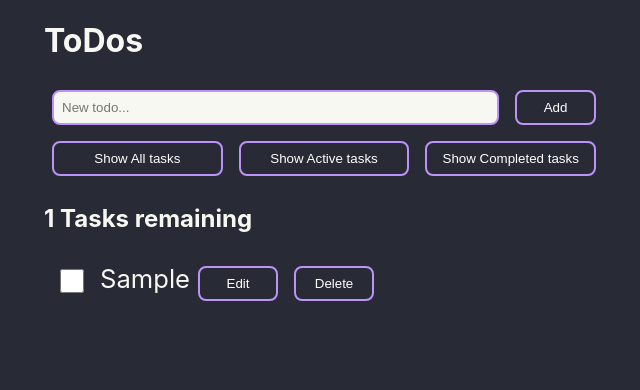
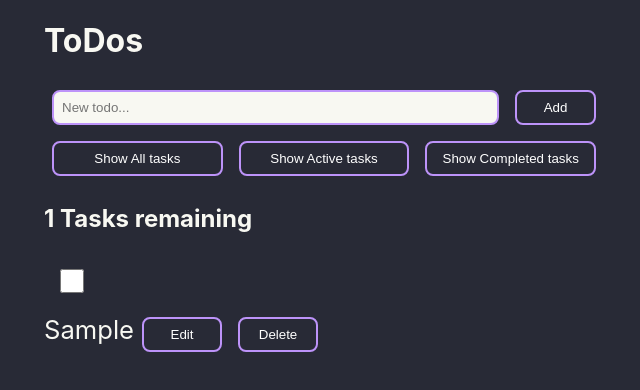
Before and after one commit to From-Sochi/TodoApp, a React (Create React App) app in the folder todoapp/: page / in a window 1280 px wide. Both pictures are taken after typing "Sample" into the empty fields and a click on the button "Add". Shown: the top 390 px of the page, without its empty margins (316-956 px from the left). Built offline with nearby package versions, Linux system fonts and the light colour scheme.

Commit message:
сделал кнопки изменить сохранить, осталось стилизовать

```diff
--- a/todoapp/src/app.tsx
+++ b/todoapp/src/app.tsx
@@ -13,7 +13,7 @@ import {
 } from './assets/styles/app.styles';
 
 function App() {
-    const [tasks, setTasks] = useState<{ id: string; content: string; checked: boolean }[]>([]);
+    const [tasks, setTasks] = useState<{ id: string; content: string; checked: boolean; isEditing: boolean; currentEditValue: string }[]>([]);
     const [value, setValue] = useState<string>('');
 
     function recording(event: React.ChangeEvent<HTMLInputElement>) {
@@ -22,7 +22,7 @@ function App() {
 
     function addTask() {
         if (value) {
-            setTasks([...tasks, { id: nanoid(), content: value, checked: false }]);
+            setTasks([...tasks, { id: nanoid(), content: value, checked: false, isEditing: false, currentEditValue: value }]);
             setValue('');
         }
     }
@@ -34,7 +34,31 @@ function App() {
     }
 
     function deleteTask(id: string) {
-        setTasks(tasks.filter(task => task.id !== id)); // Удаляем только конкретную задачу по id
+        setTasks(tasks.filter(task => task.id !== id));
+    }
+
+    function startEditing(id: string) {
+        setTasks(tasks.map(task =>
+            task.id === id ? { ...task, isEditing: true, currentEditValue: task.content } : task
+        ));
+    }
+
+    function saveEdit(id: string) {
+        setTasks(tasks.map(task =>
+            task.id === id ? { ...task, content: task.currentEditValue, isEditing: false } : task
+        ));
+    }
+
+    function cancelEdit(id: string) {
+        setTasks(tasks.map(task =>
+            task.id === id ? { ...task, isEditing: false } : task
+        ));
+    }
+
+    function handleEditChange(id: string, value: string) {
+        setTasks(tasks.map(task =>
+            task.id === id ? { ...task, currentEditValue: value } : task
+        ));
     }
 
     let res = tasks.map((task) => {
@@ -45,9 +69,23 @@ function App() {
                     checked={task.checked}
                     onChange={() => toggleCheckbox(task.id)}
                 />
-                <label>{task.content}</label>
-                <SubmitButton>Edit</SubmitButton>
-                <SubmitButton onClick={() => deleteTask(task.id)} disabled={!task.checked}>Delete</SubmitButton> {/* Удаляет только отмеченную задачу */}
+                {task.isEditing ? (
+                    <div>
+                        <input
+                            type="text"
+                            value={task.currentEditValue}
+                            onChange={(e) => handleEditChange(task.id, e.target.value)}
+                        />
+                        <SubmitButton onClick={() => saveEdit(task.id)}>Save</SubmitButton>
+                        <SubmitButton onClick={() => cancelEdit(task.id)}>Cancel</SubmitButton>
+                    </div>
+                ) : (
+                    <div>
+                        <label>{task.content}</label>
+                        <SubmitButton onClick={() => startEditing(task.id)}>Edit</SubmitButton>
+                        <SubmitButton onClick={() => deleteTask(task.id)} disabled={!task.checked}>Delete</SubmitButton>
+                    </div>
+                )}
             </div>
         );
     });
```
